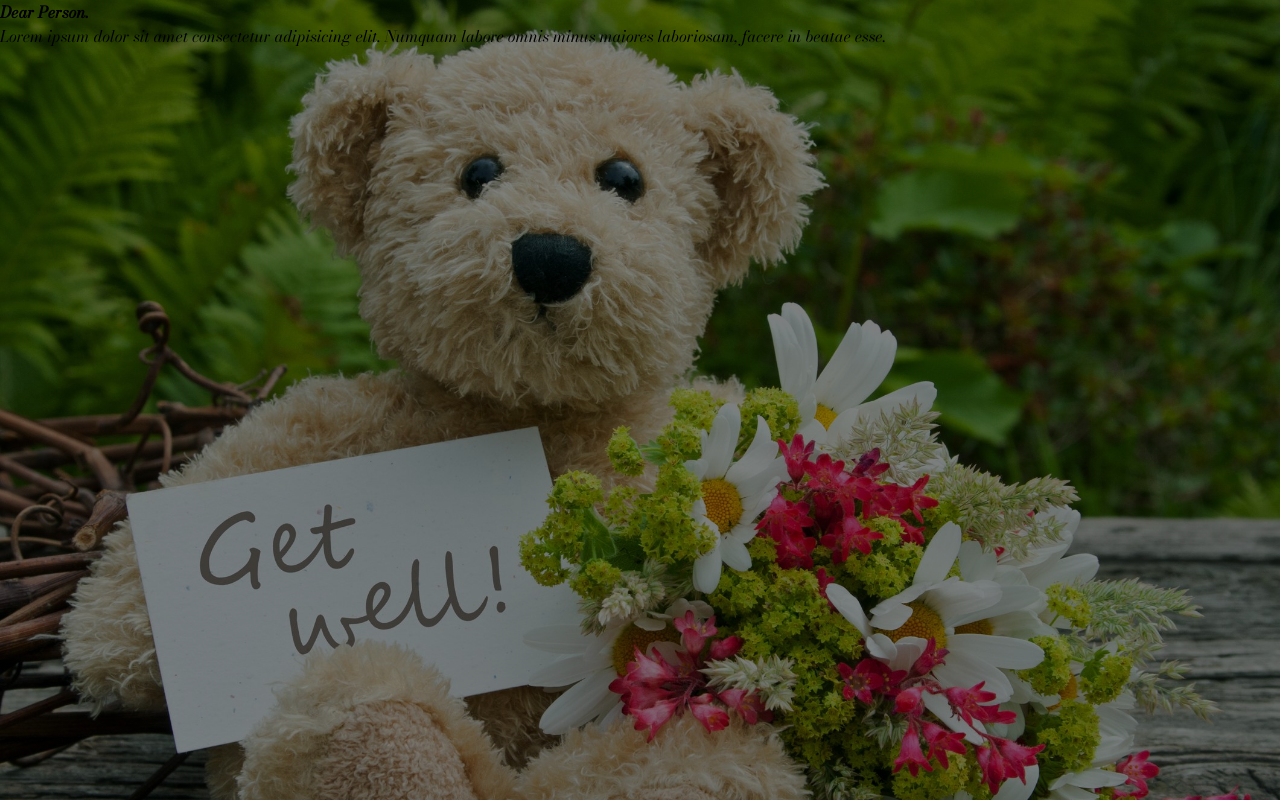
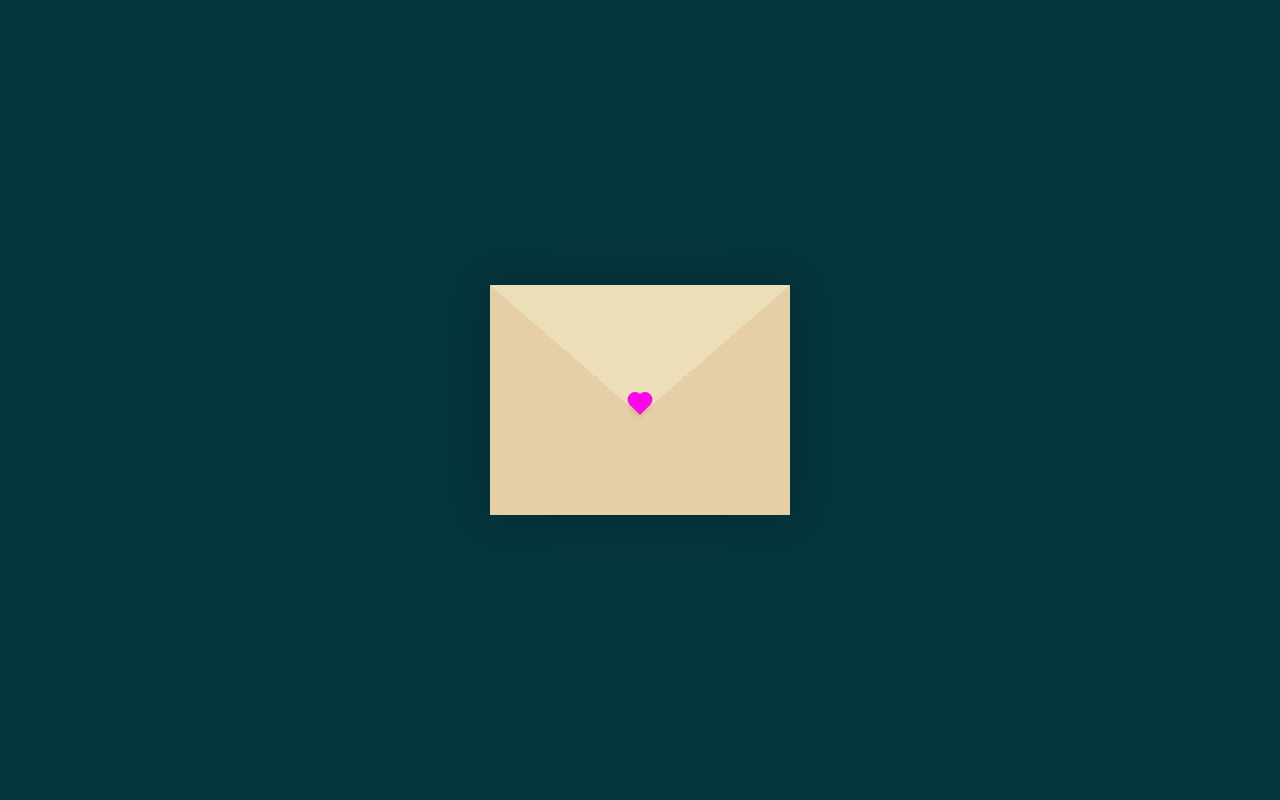
Before and after one commit to mayank3139/get-well-soon, a plain HTML site: page index.html in a window 1280 px wide. Drawn offline with nearby package versions, Linux system fonts and the light colour scheme.

Commit message:
Update style.css

```diff
--- a/style.css
+++ b/style.css
@@ -1,101 +1,115 @@
-@import url('https://fonts.googleapis.com/css2?family=Bodoni+Moda:ital@1&display=swap');
-*{
-    padding: 0;
-    margin: 0;
-    font-family: 'Bodoni Moda', serif;
+:root{
+  --primary: #fff;
+  --bg-color: rgb(5, 53, 61);
+  --bg-envelope-color: #f5edd1;
+  --envelope-tab: #ecdeb8;
+  --envelope-cover: #e6cfa7;
+  --shadow-color: rgba(0, 0, 0, 0.2);
+  --txt-color: #444;
+  --heart-color: rgb(252, 8, 231);
 }
 body{
-    height: 100vh;
-    background: linear-gradient(rgba(0,0,0,0.5),rgba(0,0,0,0.5)),url(soon.jpg);
-    background-position: center;
-    background-repeat: no-repeat;
-    background-size: cover;
+  margin: 0;
+  padding: 0;
+  box-sizing: border-box;
+  background: var(--bg-color);
+  display: flex;
+  align-items: center;
+  justify-content: center;
 }
-.container{
-    perspective: 1000px;
+.container {
+  height: 100vh;
+  display: grid;
+  place-items: center;
 }
-.card{
-    width: 500px;
-    height: 600px;
-    position: absolute;
-    top: 100px;
-    left: 230px;
-    transition: 2s;
-    transform-style: preserve-3d;
+.container > .envelope-wrapper {
+  background: var(--bg-envelope-color);
+  box-shadow: 0 0 40px var(--shadow-color);
 }
-.card:hover{
-    transform: rotateY(180deg);
+.envelope-wrapper > .envelope {
+  position: relative;
+  width: 300px;
+  height: 230px;
 }
-.block{
-    position: absolute;
-    top:200px;
-    right: 600px;
-    perspective: 800px;
+.envelope-wrapper > .envelope::before {
+  content: "";
+  position: absolute;
+  top: 0;
+  z-index: 2;
+  border-top: 130px solid var(--envelope-tab);
+  border-right: 150px solid transparent;
+  border-left: 150px solid transparent;
+  transform-origin: top;
+  transition: all 0.5s ease-in-out 0.7s;
 }
-.outside,.inside{
-    width: 100%;
-    height: 100%;
-    border-radius: 20px;
-    text-align: center;
-    padding: 1.5rem;
+.envelope-wrapper > .envelope::after {
+  content: "";
+  position: absolute;
+  z-index: 2;
+  width: 0px;
+  height: 0px;
+  border-top: 130px solid transparent;
+  border-right: 150px solid var(--envelope-cover);
+  border-bottom: 100px solid var(--envelope-cover);
+  border-left: 150px solid var(--envelope-cover);
 }
-.outside{
-    background-color: blanchedalmond;
-    box-shadow: inset 0 5px 10px rgba(0,0,0,0.5);
-    position: absolute;
-    backface-visibility: hidden;
+.envelope > .letter {
+  position: absolute;
+  right: 20%;
+  bottom: 0;
+  width: 54%;
+  height: 80%;
+  background: var(--primary);
+  text-align: center;
+  transition: all 1s ease-in-out;
+  box-shadow: 0 0 5px var(--shadow-color);
+  padding: 20px 10px;
 }
-.outside h1{
-    font-size: 3rem;
-    font-weight: bold;
-    color: salmon;
-    margin-bottom: 30px;
+
+.envelope > .letter > .text {
+  font-family: 'Gill Sans', 'Gill Sans MT', Calibri, 'Trebuchet MS', sans-serif;
+  color: var(--txt-color);
+  text-align: left;
+  font-size: 10px;
 }
-.inside h2{
-    background-color: rgb(255, 244, 79);
-    box-shadow: inset 0 5px 10px rgba(0,0,0,0.5);
-    transform: rotateY(180deg);
+.heart {
+  position: absolute;
+  top: 50%;
+  left: 50%;
+  width: 15px;
+  height: 15px;
+  background: var(--heart-color);
+  z-index: 4;
+  transform: translate(-50%, -20%) rotate(45deg);
+  transition: transform 0.5s ease-in-out 1s;
+  box-shadow: 0 1px 6px var(--shadow-color);
+  cursor: pointer;
 }
-.inside h3{
-    font-size: 1.2rem;
-    font-weight: bold;
-    margin-top: 20px;
-
+.heart:before,
+.heart:after {
+  content: "";
+  position: absolute;
+  width: 15px;
+  height: 15px;
+  background-color: var(--heart-color);
+  border-radius: 50%;
 }
-.frames{
-    width: 400px;
-    height: 150px;
-    box-shadow: 0 5px 10px rgba(255, 255, 255, 0.5);
-    display: flex;
-    align-items: center;
-    justify-content: space-around;
-    padding: 0 0.8rem;
-
-    transform: rotateY(-230deg) rotateX(20deg);
-    position: absolute;
+.heart:before {
+  top: -7.5px;
 }
-.frames img{
-    width: 125px;
-    height: 125px;
-    border-radius: 50%;
-    box-shadow: 0 5px 10px rgba(0,0,0,0.5);
+.heart:after {
+  right: 7.5px;
 }
-.frames p{
-   font-size: 20px;
-   font-weight: bold;
-   transform: rotateY(180deg);
+.flap > .envelope:before {
+  transform: rotateX(180deg);
+  z-index: 0;
 }
-.frames:nth-child(1)
-{
-    top:-110px;
-    z-index: -1;
-    background-color: coral;
+.flap > .envelope > .letter {
+  bottom: 100px;
+  transform: scale(1.5);
+  transition-delay: 1s;
 }
-.frames:nth-child(2){
-    background-color: goldenrod;
+.flap > .heart {
+  transform: rotate(90deg);
+  transition-delay: 0.4s;
 }
-.frames:nth-child(3)
-{
-    top:100px;
-    background-color: burlywood;
-}
```
